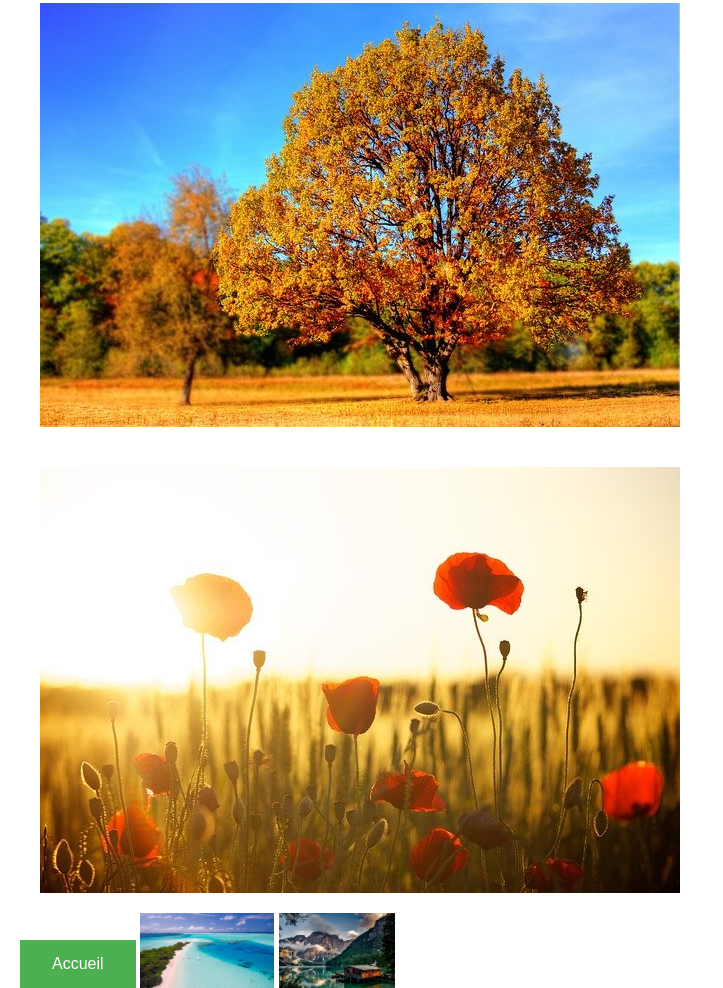
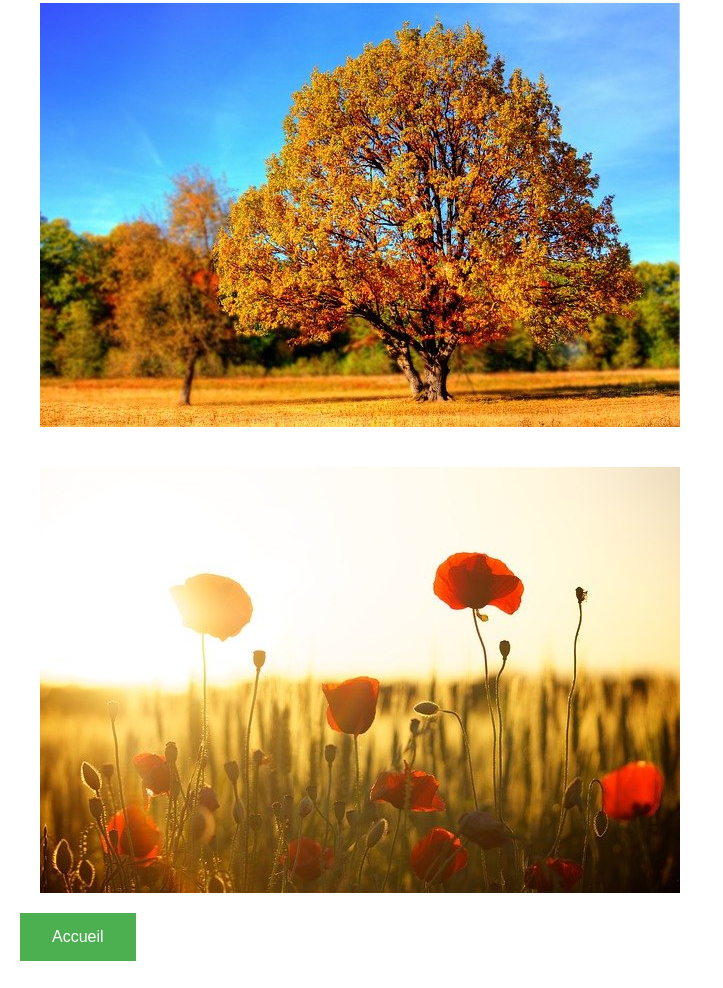
Before and after one commit to AntoineGarno/minigarni.github.io, a plain HTML site: page campagne.html in a window 1280 px wide. Shown: the part 631-1619 px from the top of the page, without its empty margins (0-723 px from the left). After the commit the page ends 1592 px from the top, so only its background shows below. Drawn offline with Linux system fonts and the light colour scheme.

Commit message:
Update campagne.html

```diff
--- a/campagne.html
+++ b/campagne.html
@@ -26,8 +26,6 @@
     </div>
     <footer>
         <a href="index.html"><button>Accueil</button></a>
-        <a href="mer.html"><img src="images/mer1.jpg" alt=""></a>
-        <a href="montagnes.html"><img src="images/montagne1.jpg" alt=""></a>
     </footer>
 </body>
 
```
